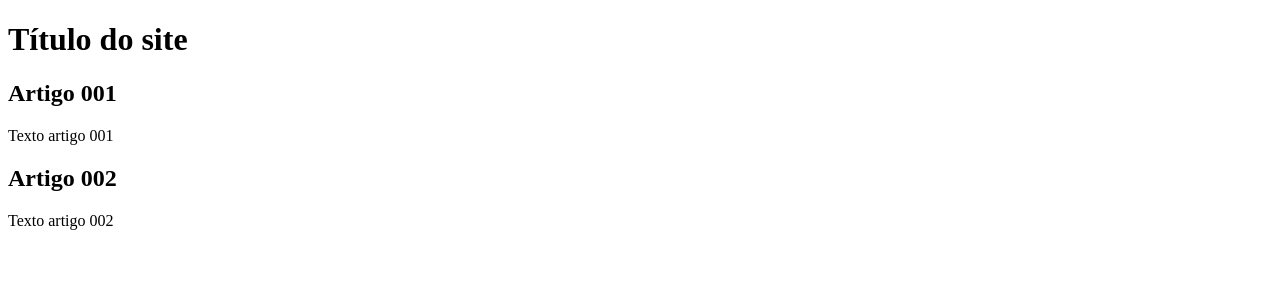
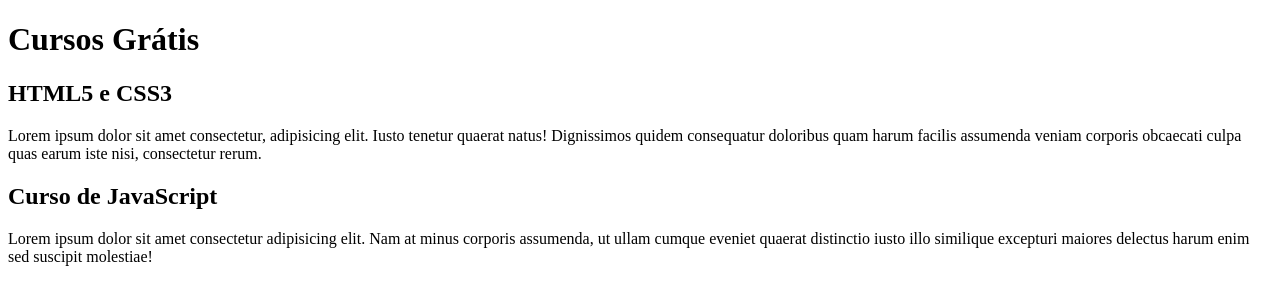
Before and after one commit to Lucaszanatta-dev/projeto-site, a plain HTML site: page index.html in a window 1280 px wide. Drawn offline with Linux system fonts and the light colour scheme.

Commit message:
Comecei a escrever o contéudo

```diff
--- a/index.html
+++ b/index.html
@@ -8,15 +8,15 @@
 <body>
     <main>
         <header>
-            <h1>Título do site</h1>
+            <h1>Cursos Grátis</h1>
         </header>
         <article>
-            <h2>Artigo 001</h2>
-            <p>Texto artigo 001</p>
+            <h2>HTML5 e CSS3</h2>
+            <p>Lorem ipsum dolor sit amet consectetur, adipisicing elit. Iusto tenetur quaerat natus! Dignissimos quidem consequatur doloribus quam harum facilis assumenda veniam corporis obcaecati culpa quas earum iste nisi, consectetur rerum.</p>
         </article>
         <article>
-            <h2>Artigo 002</h2>
-            <p>Texto artigo 002</p>
+            <h2>Curso de JavaScript</h2>
+            <p>Lorem ipsum dolor sit amet consectetur adipisicing elit. Nam at minus corporis assumenda, ut ullam cumque eveniet quaerat distinctio iusto illo similique excepturi maiores delectus harum enim sed suscipit molestiae!</p>
         </article>
     </main>
 </body>
```
